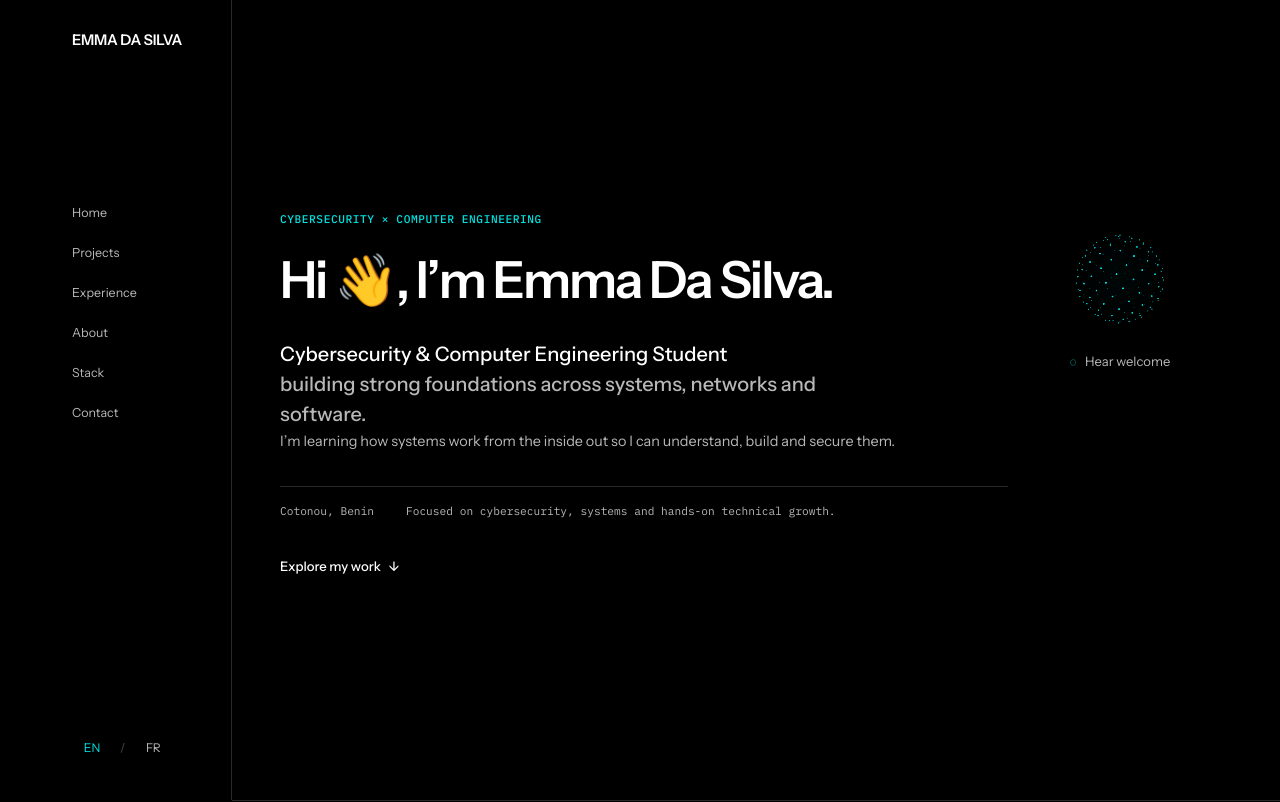
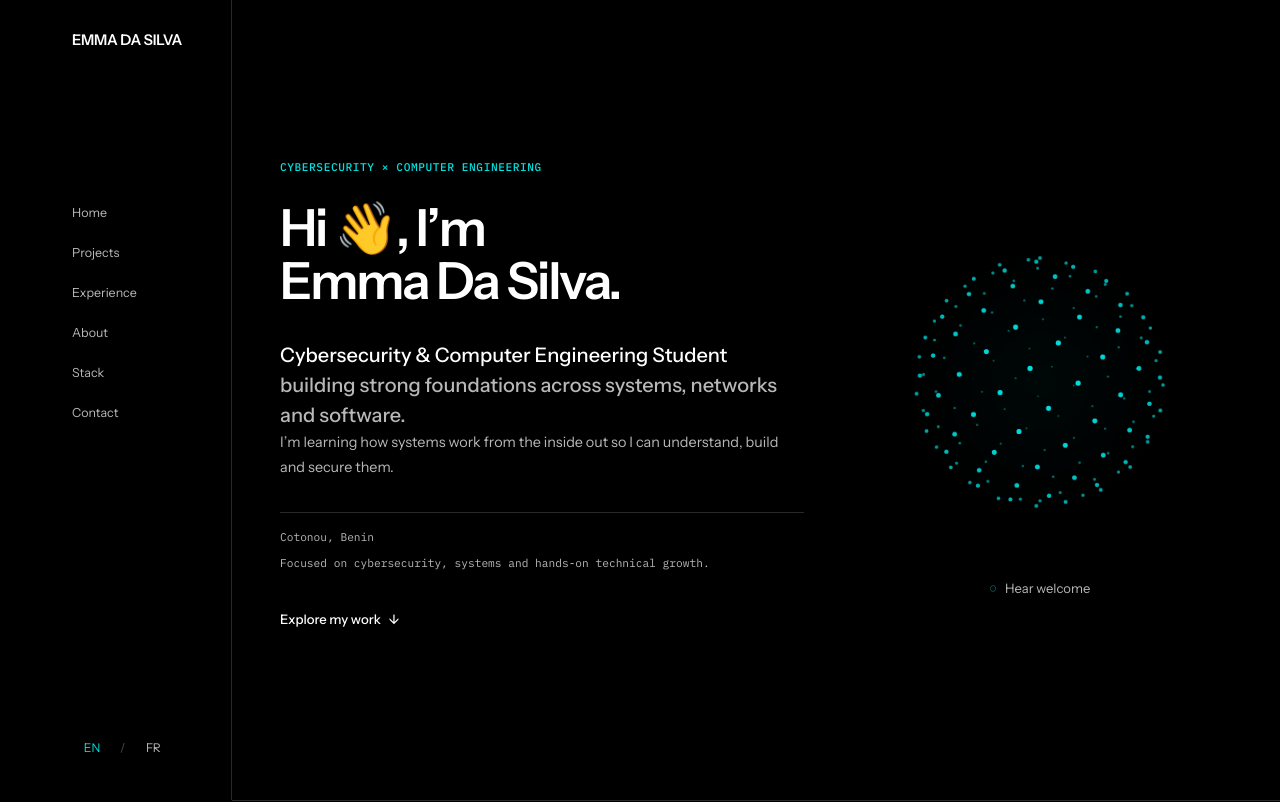
Before and after one commit to emma-dasilva-dev/emma-dasilva-portfolio, a Next.js app: page /en in a window 1280 px wide. Shown: the top 802 px of the page. Built offline with nearby package versions, Linux system fonts and the light colour scheme.

Commit message:
design: enlarge and balance hero orb

```diff
--- a/src/components/sections/Hero.module.css
+++ b/src/components/sections/Hero.module.css
@@ -1,5 +1,5 @@
 .hero { min-height:100dvh; display:flex; align-items:center; padding-block:clamp(4rem,8vw,7rem); }
-.heroGrid { display:grid; grid-template-columns:minmax(0,1fr) minmax(11rem,14rem); gap:clamp(var(--space-10),8vw,var(--space-20)); align-items:start; }
+.heroGrid { display:grid; grid-template-columns:minmax(0,1.1fr) minmax(18rem,.9fr); gap:clamp(var(--space-10),8vw,var(--space-20)); align-items:center; }
 .heroInner { max-width:46rem; }
 .eyebrow { margin:0 0 var(--space-6); color:var(--color-accent); font-family:var(--font-mono); font-size:.7rem; font-weight:500; letter-spacing:.05em; text-transform:uppercase; }
 .name { margin:0; max-width:22ch; color:var(--color-text); font-size:clamp(2rem,4vw,3.4rem); font-weight:600; line-height:1.05; letter-spacing:-.04em; }
@@ -10,9 +10,8 @@
 .details { display:flex; flex-wrap:wrap; gap:var(--space-2) var(--space-8); margin-top:var(--space-8); padding-top:var(--space-4); border-top:1px solid var(--color-border); color:var(--color-text-muted); font-family:var(--font-mono); font-size:.7rem; }
 .cta { display:inline-flex; align-items:center; gap:var(--space-2); min-height:44px; margin-top:var(--space-6); color:var(--color-text); font-size:.82rem; font-weight:500; text-decoration:none; transition:color var(--motion-fast) var(--ease-standard); }
 .cta:hover,.cta:focus-visible { color:var(--color-accent); }
-.heroVisuals { display:flex; flex-direction:column; align-items:center; gap:var(--space-6); width:100%; }
-.portraitFrame { width:100%; aspect-ratio:4 / 5; align-self:start; background-color:rgb(255 255 255 / .035); background-image:url('/images/emma-portrait.jpg'); background-position:center top; background-size:cover; background-repeat:no-repeat; }
-.orbSlot { width:8.5rem; display:flex; justify-content:center; margin-inline:auto; }
-@media (max-width:63.9375rem) { .hero { min-height:auto; } .heroGrid { grid-template-columns:minmax(0,1fr) minmax(10rem,12rem); gap:var(--space-8); } .orbSlot { width:7.5rem; } }
-@media (max-width:47.9375rem) { .hero { padding-block:var(--space-16); } .heroGrid { grid-template-columns:1fr; gap:var(--space-10); } .heroVisuals { width:9rem; align-items:center; } .portraitFrame { width:9rem; justify-self:start; } .orbSlot { width:7rem; } .details { flex-direction:column; gap:var(--space-2); } }
+.orbSlot { width:min(100%,24rem); justify-self:end; align-self:center; }
+.orbSlot > * { width:100%; }
+@media (max-width:63.9375rem) { .hero { min-height:auto; } .heroGrid { grid-template-columns:minmax(0,1fr) minmax(15rem,.7fr); gap:var(--space-8); } .orbSlot { width:min(100%,18rem); } }
+@media (max-width:47.9375rem) { .hero { padding-block:var(--space-16); } .heroGrid { grid-template-columns:1fr; gap:var(--space-10); } .orbSlot { width:min(100%,15rem); justify-self:start; } .details { flex-direction:column; gap:var(--space-2); } }
 @media (prefers-reduced-motion:reduce) { .cta { transition:none; } }
```
